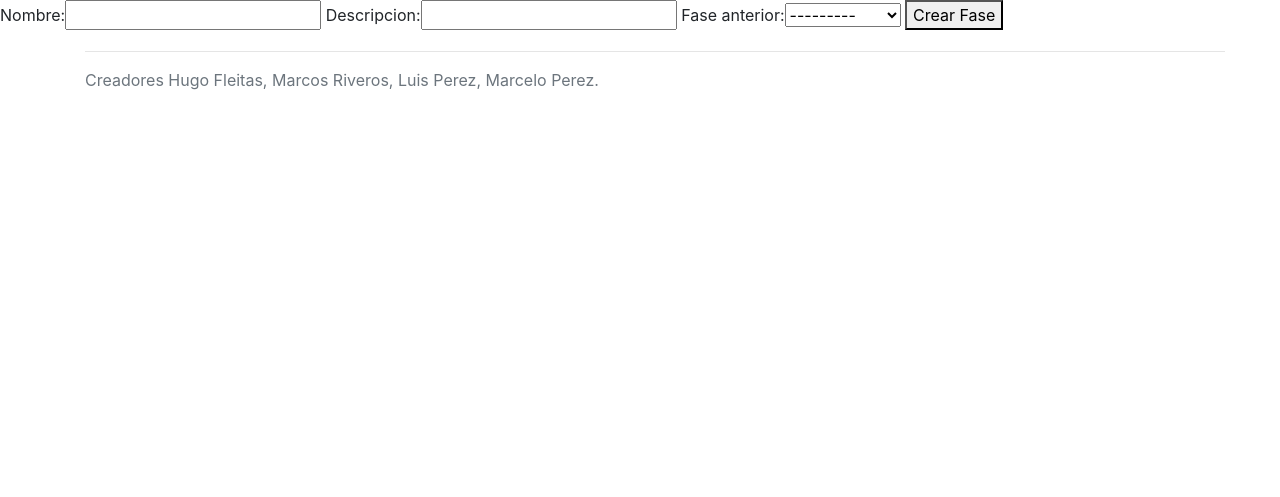
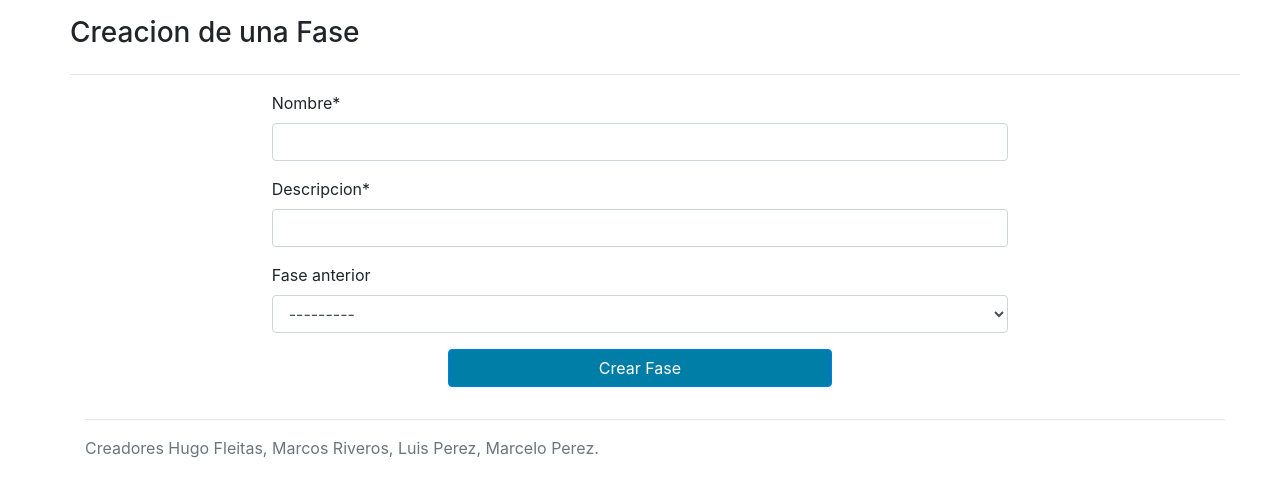
Before and after one commit to marceperez99/proyecto_is2, a Django app: page /proyecto/1/fase/nueva/ in a window 1280 px wide. Shown: the part 58-555 px from the top of the page. Run offline with Django 3.2, Linux system fonts and the light colour scheme; tables that the repository leaves empty hold one stand-in row (values such as "Sample post"); some libraries are stand-ins or nearby versions.

Commit message:
Agrega estilos a "nueva_fase" y cambia la documentacion de form

```diff
--- a/gestion_de_fase/forms.py
+++ b/gestion_de_fase/forms.py
@@ -4,20 +4,19 @@
 
 class NuevaFaseForm(forms.ModelForm):
     """
-    Form que se usa para la creacion de una fase, se usan solo las fases del proyecto en donde se trabaja
+    Form que se usa para la creacion de una fase.
 
     Clase Padre: forms.ModelForm
 
-    Agrs:
-
-        nombre: models.CharField
-
-        descripcion: models.CharField
-
-        fase_anterior: models.ForeignKey
     """
 
     def __init__(self,*args,proyecto=None,**kwargs):
+        """
+            Metodo que se usa para incluir solo las fases del proyecto en donde se trabaja
+
+            Args:
+
+        """
         super(NuevaFaseForm, self).__init__(*args,**kwargs)
         self.fields['fase_anterior'].queryset=Fase.objects.all().filter(proyecto=proyecto)
         self.fields['fase_anterior'].required=False
--- a/gestion_de_fase/templates/gestion_de_fase/nueva_fase.html
+++ b/gestion_de_fase/templates/gestion_de_fase/nueva_fase.html
@@ -1,12 +1,17 @@
 {% extends 'base.html'%}
+{% load crispy_forms_tags %}
 {% block title %}Crear Fase{%endblock title%}
 {% block content %}
-{% include 'navBar.html' %}
-
-    <form method="post">
-        {% csrf_token %}
-    	{{ formulario }}
-    	<button type="submit">Crear Fase</button>
-    </form>
-
+    {% include 'navBar.html' %}
+    <div class="container mt-3">
+        <div class="row">
+            <h3>Creacion de una Fase</h3>
+            <hr class="col-12">
+            <form method="POST" class="col-12 col-md-10 mx-auto row">
+                {% csrf_token %}
+                <div class="col-12 col-md-10 mx-auto">{{ formulario|crispy }}</div>
+                <button type="submit" class="btn btn-primary bg-color-accent col-8 col-md-5 mx-auto">Crear Fase</button>
+            </form>
+        </div>
+    </div>
 {% endblock %}
```
